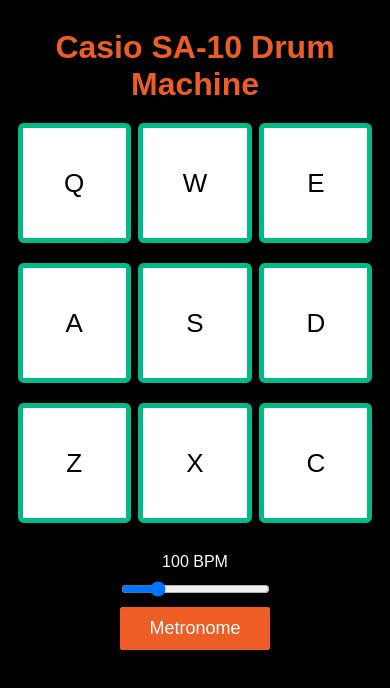
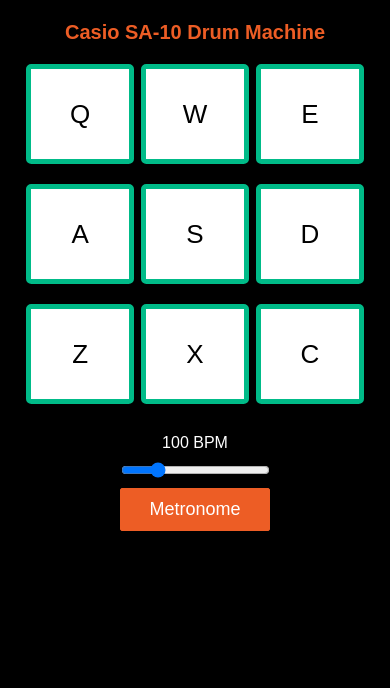
Before and after one commit to apieschel/react-redux-drum-machine, a React (Create React App) app: page / in a window 390 px wide. Shown: the top 688 px of the page. Built offline with nearby package versions, Linux system fonts and the light colour scheme.

Commit message:
🔋🐝 Checkpoint ./src/App.js:2265073/657 ./public/index.html:2265073/7 ./src/drum-machine.css:2265073/333

```diff
--- a/public/index.html
+++ b/public/index.html
@@ -37,7 +37,7 @@
       To create a production bundle, use `npm run build` or `yarn build`.
     -->
 
-		<script src="https://cdn.freecodecamp.org/testable-projects-fcc/v1/bundle.js"></script>
+		<!--<script src="https://cdn.freecodecamp.org/testable-projects-fcc/v1/bundle.js"></script>-->
 
   </body>
 </html>
--- a/src/App.js
+++ b/src/App.js
@@ -1,3 +1,6 @@
+// Sources
+// https://www.codeproject.com/Articles/1202580/Build-a-Metronome-in-React
+
 import React, { Component } from 'react';
 import { Provider, connect } from 'react-redux';
 import { createStore } from 'redux';
@@ -56,7 +59,6 @@ class App extends Component {
     document.removeEventListener('keydown', this.handleKeyPress);
   }
 
-
   handleStartStop(e) {
     if(this.state.playing) {
     // Stop the timer
@@ -101,7 +103,20 @@ class App extends Component {
 
   handleBpmChange(e) {
     const bpm = e.target.value;
-    this.setState({ bpm: bpm });
+    if(this.state.playing) {
+      // Stop the old timer and start a new one
+      clearInterval(this.timer);
+      this.timer = setInterval(this.playClick, (60 / bpm) * 1000);
+
+      // Set the new BPM, and reset the beat counter
+      this.setState({
+        count: 0,
+        bpm: bpm
+      });
+    } else {
+      // Otherwise just update the BPM
+      this.setState({ bpm: bpm });
+    }
   }
 
   clickPlay(event) {
--- a/src/drum-machine.css
+++ b/src/drum-machine.css
@@ -142,17 +142,41 @@ div {
   }
 
   #display {
-    width:100%;
+    width:95%;
   }
 
   .drum-pad {
     box-sizing: border-box;
-    height: 120px;
+    height: 100px;
   }
 
   h1 {
+    font-size: 20px;
     margin-bottom: 0;
   }
 }
 
+
+@media screen and (max-width:600px) {
+  .pad-container {
+    grid-template-columns: 29% 29% 29%;
+    grid-column-gap: 2%;
+  }
+
+  #display {
+    width:95%;
+  }
+
+  .drum-pad {
+    box-sizing: border-box;
+    height: 100px;
+  }
+
+  h1 {
+    font-size: 20px;
+    margin-bottom: 0;
+  }
+}
+
+
 /*# sourceMappingURL=drum-machine.css.map */
```
